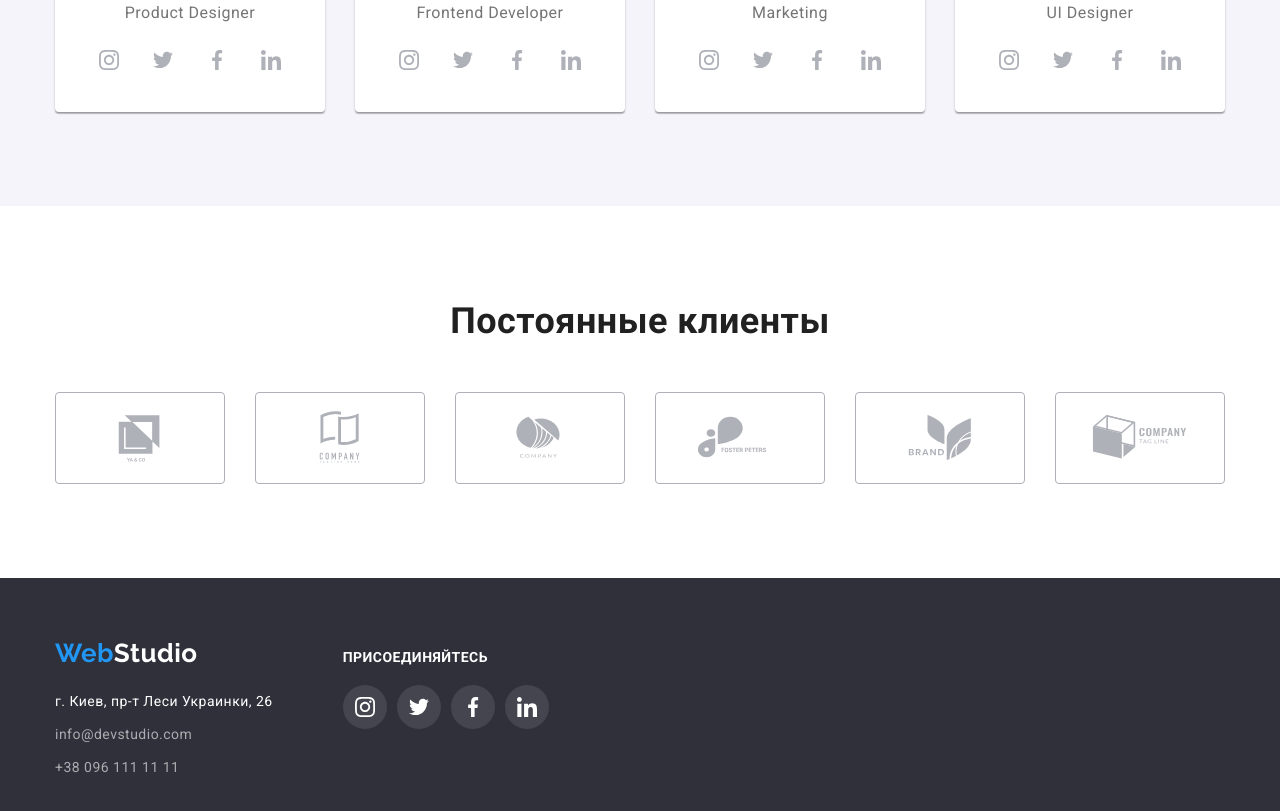
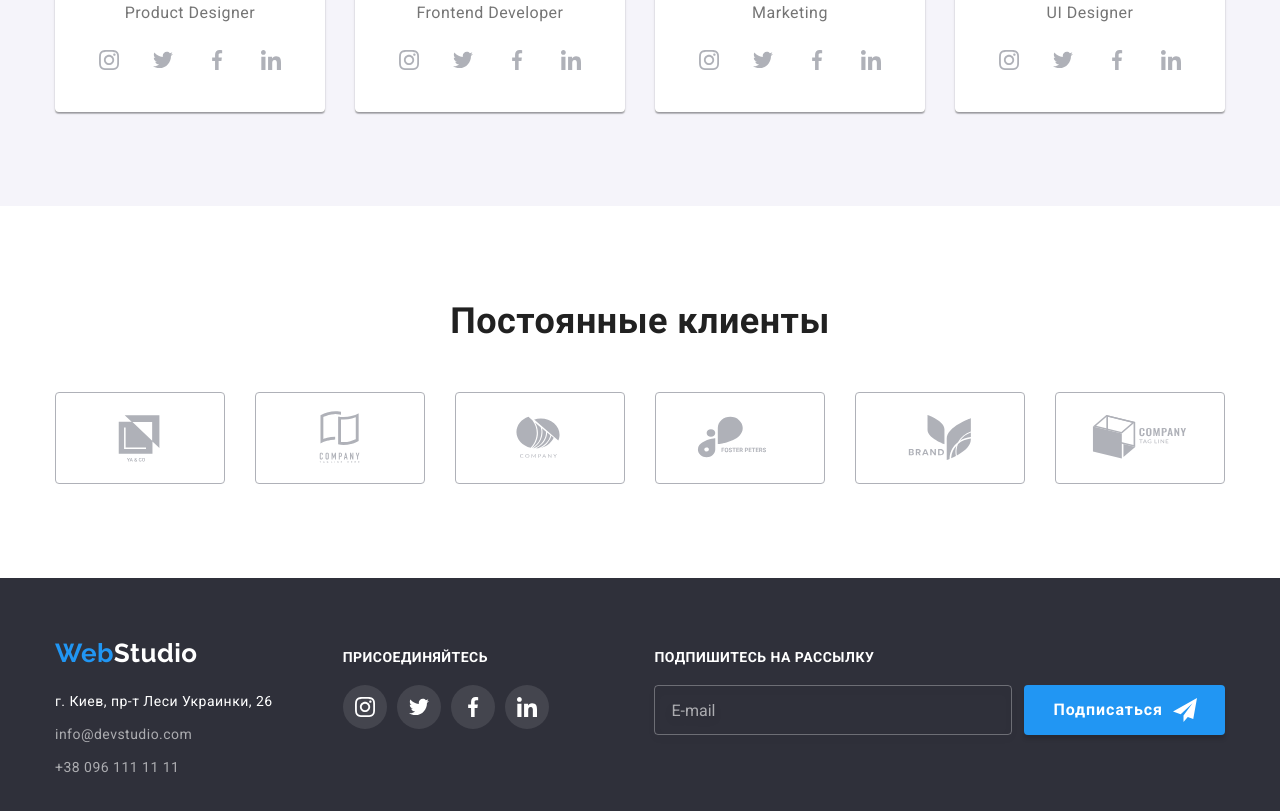
Before and after one commit to Ruslan200476/goit-markup-hw-06, a plain HTML site: page index.html in a window 1280 px wide. Shown: the part 2098-2909 px from the top of the page. Drawn offline with nearby package versions, Linux system fonts and the light colour scheme.

Commit message:
Добавляет форму рассылки в футере

```diff
--- a/css/styles.css
+++ b/css/styles.css
@@ -523,6 +523,73 @@ a {
 .footer-socials-item:not(:last-child) {
   margin-right: 10px;
 }
+/*---------------Footer subscribe-----------------*/
+.subscribe-form {
+  margin-left: auto;
+}
+.subscribe-title {
+  display: flex;
+  font-weight: 700;
+  font-size: 14px;
+  line-height: calc(16 / 14);
+  text-transform: uppercase;
+  color: var(--secondary-text-color);
+  margin-bottom: 20px;
+}
+.subscribe-input-wrap {
+  display: flex;
+  flex-direction: row;
+}
+.subscribe-input {
+  width: 358px;
+  height: 50px;
+  font-size: 16px;
+  line-height: calc(20 / 16);
+  color: rgba(255, 255, 255, 0.6);
+  background-color: transparent;
+  border: 1px solid rgba(255, 255, 255, 0.3);
+  box-sizing: border-box;
+  filter: drop-shadow(0px 4px 4px rgba(0, 0, 0, 0.15));
+  border-radius: 4px;
+  outline: none;
+  padding: 15px 16px;
+  transition: border-color var(--transition);
+}
+.subscribe-input:focus {
+  border-color: var(--akcent-text-color);
+}
+.subscribe-input::placeholder {
+  font-size: 16px;
+  line-height: calc(20 / 16);
+  color: rgba(255, 255, 255, 0.6);
+}
+.subscribe-submit {
+  display: flex;
+  flex-direction: row;
+  padding: 10px 28px 10px 29px;
+  height: 50px;
+  font-weight: 700;
+  font-size: 16px;
+  line-height: calc(30 / 16);
+  letter-spacing: 0.06em;
+  color: var(--secondary-text-color);
+  background-color: var(--akcent-text-color);
+  box-shadow: 0px 4px 4px rgba(0, 0, 0, 0.15);
+  border: none;
+  border-radius: 4px;
+  margin-left: 12px;
+  cursor: pointer;
+  transition: background-color var(--transition);
+  align-items: center;
+  text-align: center;
+}
+.subscribe-submit:hover,
+.subscribe-submit:focus {
+  background-color: #188ce8;
+}
+.subscribe-icon {
+  margin-left: 10px;
+}
 
 /*-------------- Модальное окно ---------------*/
 .backdrop {
@@ -531,7 +598,8 @@ a {
   background-color: rgba(0, 0, 0, 0.2);
   position: fixed;
   top: 0;
-  transition: opasity 500ms, visibility 500ms;
+  opacity: 1;
+  transition: opacity 500ms, visibility 500ms;
 }
 .is-hidden {
   opacity: 0;
@@ -570,9 +638,10 @@ a {
   justify-content: center;
   align-items: center;
   cursor: pointer;
+  transition: color var(--transition);
 }
 .modal-close-svg {
-  transition: color var(--transition);
+  transition: fill var(--transition);
 }
 .modal-close-svg:hover,
 .modal-close-svg:hover {
@@ -605,6 +674,7 @@ a {
   box-sizing: border-box;
   border-radius: 4px;
   cursor: pointer;
+  transition: border-color var(--transition);
 }
 .modal-input:focus,
 .modal-text:focus {
@@ -618,6 +688,7 @@ a {
   left: 12px;
   top: 50%;
   transform: translateY(-50%);
+  transition: color var(--transition);
 }
 .modal-label {
   font-size: 12px;
@@ -642,6 +713,7 @@ a {
   resize: none;
   outline: none;
   cursor: pointer;
+  transition: border-color var(--transition);
 }
 .modal-text::placeholder {
   font-size: 12px;
@@ -649,12 +721,18 @@ a {
   letter-spacing: 0.01em;
   color: rgba(117, 117, 117, 0.5);
 }
+.modal-checkbox-text-content {
+  display: flex;
+  margin-bottom: 30px;
+}
+
 .modal-checkbox-text {
   font-size: 14px;
   line-height: calc(24 / 14);
   color: var(--primary-text-color);
   display: flex;
   align-items: center;
+  justify-content: center;
 }
 .modal-checkbox-text span {
   width: 16px;
@@ -681,10 +759,11 @@ a {
   line-height: calc(24 / 14);
   color: var(--akcent-text-color);
   text-decoration: underline;
+  display: flex;
+  align-items: center;
+  justify-content: center;
 }
-.modal-checkbox-text-content {
-  margin-bottom: 30px;
-}
+
 .modal-submit {
   display: block;
   font-weight: 700;
@@ -725,7 +804,6 @@ a {
 
 .button.primary {
   padding: 6px 22px;
-
   font-family: inherit;
   font-weight: 500;
   font-size: 16px;
@@ -772,7 +850,7 @@ a {
 .activities-item-link {
   display: block;
 
-  transition: box-shadow var(--transition));
+  transition: box-shadow var(--transition);
 }
 .activities-wrap {
   position: relative;
--- a/index.html
+++ b/index.html
@@ -327,6 +327,7 @@
                         </ul>
                     </address>
                 </div>
+                <!-- Приглашение в соцсети -->
                 <div class="footer-socials">
                     <h3 class="footer-socials-title">присоединяйтесь</h3>
                     <ul class="footer-socials-list list">
@@ -350,11 +351,27 @@
                                     <use href="./images/icons.svg#icon-linkedin"></use>
                                 </svg></a>
                         </li>
-
                     </ul>
                 </div>
+                <!-- Подписка на рассылку -->
+                <form class="subscribe-form">
+                    <b class="subscribe-title">Подпишитесь на рассылку</b>
+                    <div class="subscribe-input-wrap">
+                        <input type="email"
+                        name="subscribe-mail"
+                        class="subscribe-input" required
+                        id="subscribe-mail"
+                        placeholder="E-mail">
+                        <button type="submit" class="subscribe-submit">Подписаться
+                            <svg class="subscribe-icon" width="24" height="24">
+                                <use href="./images/icons.svg#icon-icon-send"></use>
+                            </svg>
+                        </button>
+                    </div>
+                </form>
             </div>
         </footer>
+        <!-- Модальное окно -->
         <div class="backdrop is-hidden" data-modal>
             <div class="modal">
                 <button type="button" class="modal-close-btn" data-modal-close>
@@ -421,8 +438,8 @@
                         <span><svg class="modal-checkbox-icon" width="16" height="15">
                             <use href="./images/icons.svg#icon-check"></use>
                             </svg>
-                        </span>Соглашаюсь с рассылкой и принимаю</label>
-                        <a href="" class="modal-checkbox-link">Условия договора</a>
+                        </span>Соглашаюсь с рассылкой и принимаю <a href="" class="modal-checkbox-link">Условия договора</a></label>
+
                     </div>
                     <button type="submit" class="modal-submit">Отправить</button>
                 </form>
```
Also changed, not shown: portfolio.html (+13 -5 lines).
